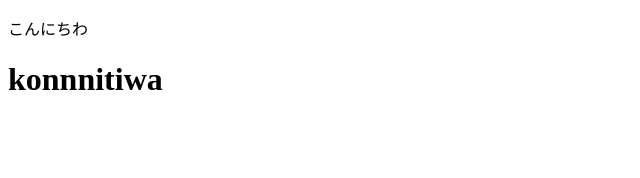
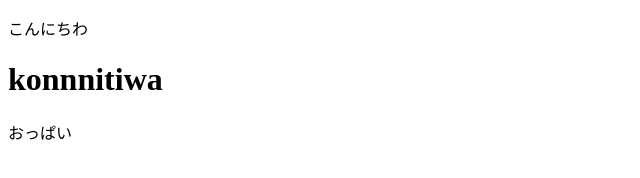
Before and after one commit to miniminionon/myoudoukun, a plain HTML site: page index.html in a window 1280 px wide. Shown: the full height of the page, 0-640 px from the left. Drawn offline with Linux system fonts and the light colour scheme.

Commit message:
Update index.html

```diff
--- a/index.html
+++ b/index.html
@@ -4,5 +4,5 @@
 
  <p>こんにちわ</p>
  <h1>konnnitiwa</h1>
-
+ <p>おっぱい
 </html>
```
